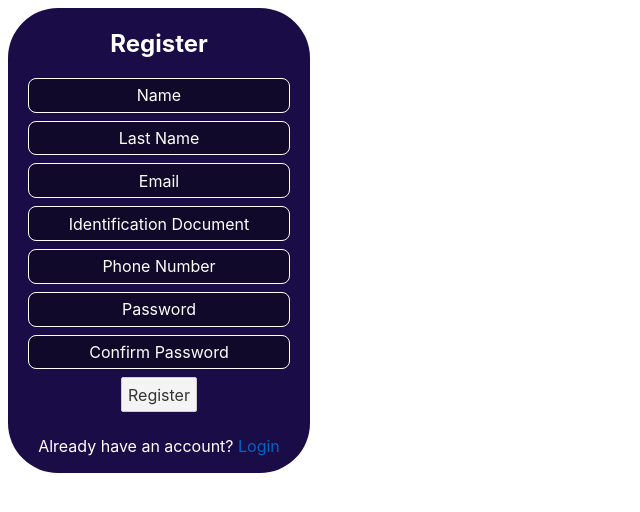
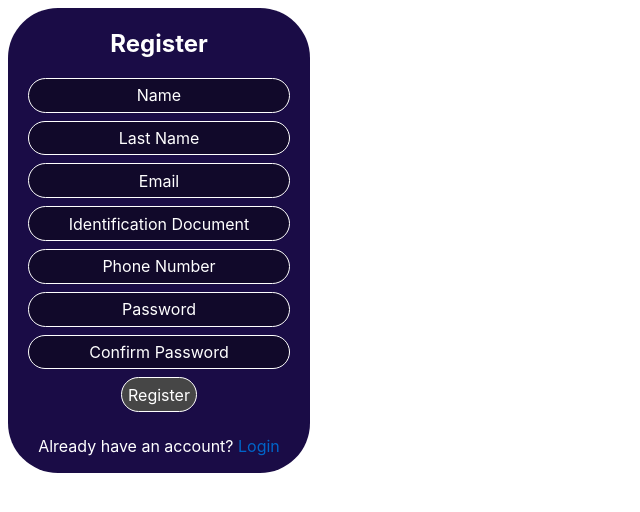
Before and after one commit to dog-Mangy/qatu-frontend, a Svelte app: page /register in a window 1280 px wide. Shown: the top 512 px of the page, without its empty margins (0-640 px from the left). Built offline with nearby package versions, Linux system fonts and the light colour scheme.

Commit message:
style: update style global to input, button and add button:hover

```diff
--- a/public/global.css
+++ b/public/global.css
@@ -37,7 +37,8 @@ input, button, select, textarea {
 	margin: 0 0 0.5em 0;
 	box-sizing: border-box;
 	border: 1px solid #ccc;
-	border-radius: 2px;
+	border-color: white;
+	border-radius: 50px;
 }
 
 input:disabled {
@@ -45,8 +46,8 @@ input:disabled {
 }
 
 button {
-	color: #333;
-	background-color: #f4f4f4;
+	background-color: #464646;
+	color: white;
 	outline: none;
 }
 
@@ -61,3 +62,8 @@ button:not(:disabled):active {
 button:focus {
 	border-color: #666;
 }
+
+button:hover{
+	background-color: #b5b82e;
+	cursor: pointer;
+}
--- a/src/view/components/FormInput.Component.svelte
+++ b/src/view/components/FormInput.Component.svelte
@@ -35,10 +35,7 @@
 <style>
 	input {
 		background: #11092a;
-		color: white;
 		text-align: center;
-		border-color: white;
-		border-radius: 8px;
 	}
 
 	input::placeholder {
```
